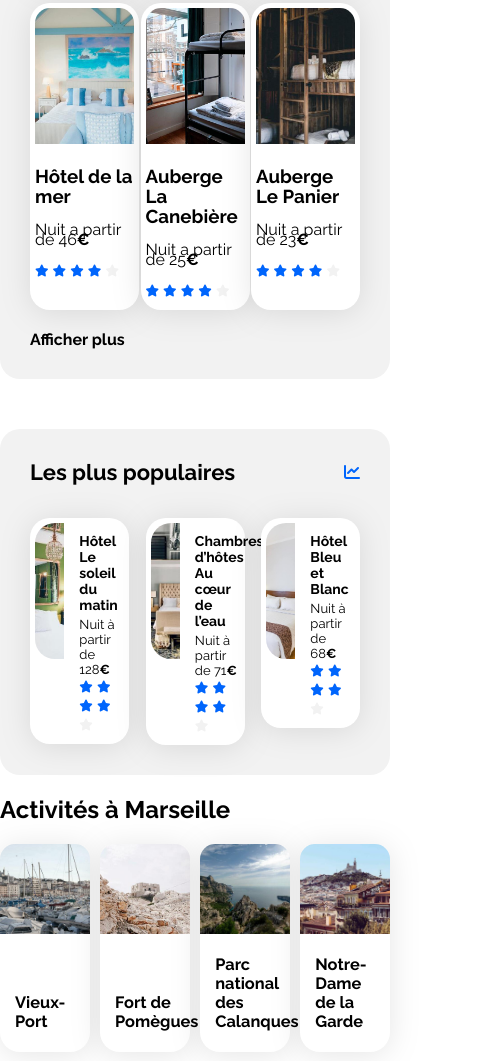
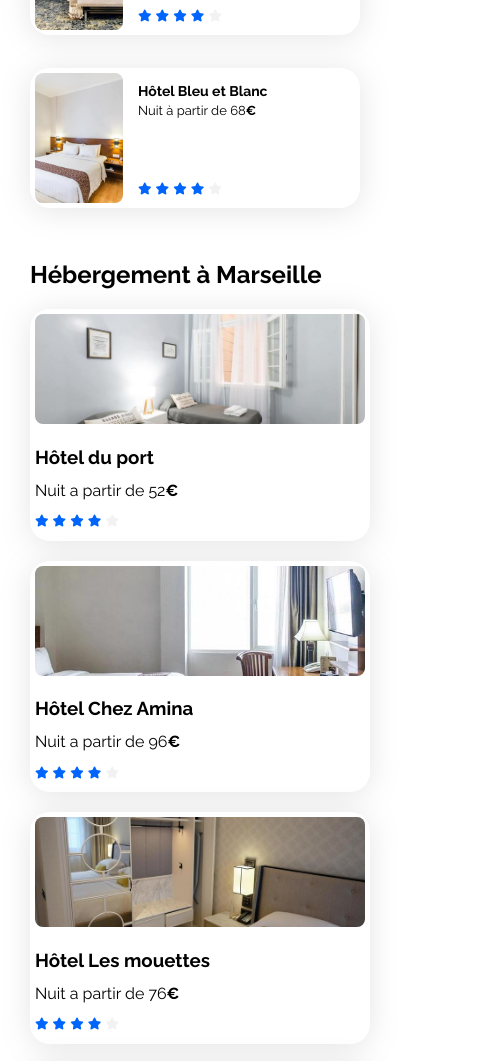
Before and after one commit to salah-87/Booki, a plain HTML site: page index.html in a window 390 px wide. Shown: the part 867-1928 px from the top of the page, 500 px wide, since content can reach past the window. Drawn offline with Linux system fonts and the light colour scheme.

Commit message:
media qwery mobile fin

```diff
--- a/css/style.css
+++ b/css/style.css
@@ -333,7 +333,7 @@ footer li {
 footer h3 {
   margin-bottom: 16px;
 }
-.footer_col {
+.footer_content {
   flex-direction: column;
   gap: 8px;
   width: 33%;
@@ -445,6 +445,8 @@ footer h3 {
     }
     .infobar-msg {
         margin-left: 10px;
+        display: flex;
+        margin-bottom: 1px;
     }
     .infobar-msg span {
         display: flex;
@@ -453,6 +455,60 @@ footer h3 {
         font-size: 20px;
         margin-left: 15px;
     }
+    .hebergements-and-populaires {
+        flex-direction: column-reverse;
+    }
+    .hebergements-and-populaires section {
+        background-color: transparent;
+    }
+    .populaires-cards {
+        flex-direction: column;
+        width: 100%;
+        display: block;
+    }
 
+    .card img {
+        width: 88px;
+        height: 130px;
+        border-radius: 8px;
+    }
+    .hebergements-cards {
+        display: flex;
+        flex-direction: column;
+        width: 100%;
+    }
+    .hebergements-cards .card {
+        width: 100%;
+    }
+    .hebergements-cards img {
+        width: 100%;
+        height: 110px;
+    }
+    .activites-title {
+        display: flex;
+       justify-content: center;
+    }
 
+    .activites-cards {
+        display: flex;
+        flex-direction: column;
+        align-items: center;
+        margin-left: 20px;
+        gap:10px;
+        margin-bottom: 60px;
+    }
+
+    .activites-content {
+        width: 80%;
+    }
+    .activites-content img {
+        width: 100%;
+        height: 150px;
+    }
+    .footer_content {
+        width: 100%;
+        display: flex;
+        flex-direction: column;
+
+    }
 }
--- a/index.html
+++ b/index.html
@@ -334,7 +334,7 @@
           </section>
         </div>
         <section class="activites-section">
-          <h2>Activités à Marseille</h2>
+          <h2 class="activites-title">Activités à Marseille</h2>
           <div class="activites-cards">
             <article class="activites-content">
               <img
@@ -376,6 +376,7 @@
         </section>
       </main>
       <footer>
+        <div class="footer_content">
           <div class="footer_col">
             <h3>À propos</h3>
             <ul>
@@ -413,6 +414,7 @@
               </li>
             </ul>
           </div>
+        </div>
       </footer>
     </div>
   </body>
```
Lines whose indentation alone changed are shown as unchanged.
